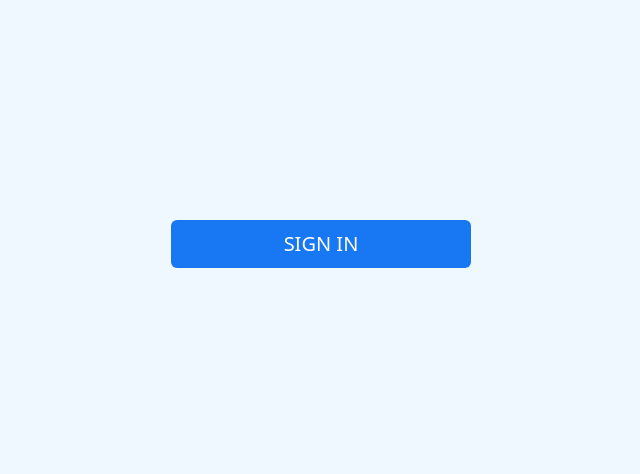
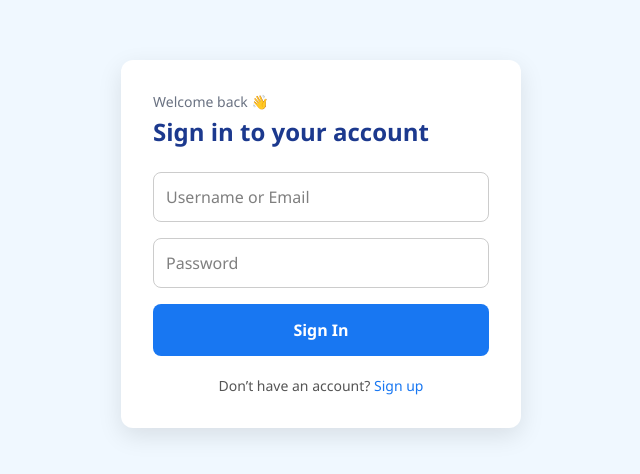
Before and after one commit to amanuel-gezahange/accounting-web-app, a Next.js app: page / in a window 1280 px wide. Shown: the part 156-630 px from the top of the page, without its empty margins (319-959 px from the left). Built offline with nearby package versions, Linux system fonts and the light colour scheme.

Commit message:
Made requested changes to Sign In and Sign Up forms

```diff
--- a/package.json
+++ b/package.json
@@ -15,7 +15,9 @@
   },
   "devDependencies": {
     "@tailwindcss/postcss": "^4",
-    "tailwindcss": "^4"
+    "autoprefixer": "^10.4.21",
+    "postcss": "^8.5.6",
+    "tailwindcss": "^4.1.11"
   },
   "description": "step 1 - should create a sign in and sign up page, must look kind of like this\r ![alt text](image.png) while disregarding \"sign In with google\"",
   "main": "index.js",
--- a/sign-in.html
+++ /dev/null
@@ -1,33 +0,0 @@
-<!DOCTYPE html>
-<html lang="en">
-<head>
-  <meta charset="UTF-8" />
-  <meta name="viewport" content="width=device-width, initial-scale=1.0" />
-  <title>Sign In</title>
-  <script src="https://cdn.tailwindcss.com"></script>
-</head>
-<body class="bg-gray-50 flex items-center justify-center min-h-screen">
-  <div class="bg-white shadow-md rounded-xl p-8 w-full max-w-md">
-    <h2 class="text-gray-600 mb-2">Please enter your details</h2>
-    <h1 class="text-2xl font-bold mb-6">Welcome back</h1>
-    <form>
-      <div class="mb-4">
-        <label class="block text-sm font-medium text-gray-700 mb-1">Email address</label>
-        <input type="email" class="w-full px-4 py-2 border rounded-lg focus:outline-none focus:ring-2 focus:ring-blue-500" required />
-      </div>
-      <div class="mb-4">
-        <label class="block text-sm font-medium text-gray-700 mb-1">Password</label>
-        <input type="password" class="w-full px-4 py-2 border rounded-lg focus:outline-none focus:ring-2 focus:ring-blue-500" required />
-      </div>
-      <div class="flex justify-end mb-6">
-        <a href="#" class="text-sm text-blue-600 hover:underline">Forgot password</a>
-      </div>
-      <button type="submit" class="w-full bg-blue-600 text-white py-2 rounded-lg hover:bg-blue-700 transition">Sign in</button>
-    </form>
-    <p class="text-center text-sm text-gray-600 mt-6">
-      Don't have an account?
-      <a href="sign-up.html" class="text-blue-600 hover:underline">Sign up</a>
-    </p>
-  </div>
-</body>
-</html>
--- a/sign-up.html
+++ /dev/null
@@ -1,34 +0,0 @@
-<!DOCTYPE html>
-<html lang="en">
-<head>
-  <meta charset="UTF-8" />
-  <meta name="viewport" content="width=device-width, initial-scale=1.0" />
-  <title>Sign Up</title>
-  <script src="https://cdn.tailwindcss.com"></script>
-</head>
-<body class="bg-gray-50 flex items-center justify-center min-h-screen">
-  <div class="bg-white shadow-md rounded-xl p-8 w-full max-w-md">
-    <h2 class="text-gray-600 mb-2">Let's get you started</h2>
-    <h1 class="text-2xl font-bold mb-6">Create an account</h1>
-    <form>
-      <div class="mb-4">
-        <label class="block text-sm font-medium text-gray-700 mb-1">Email address or username</label>
-        <input type="email" class="w-full px-4 py-2 border rounded-lg focus:outline-none focus:ring-2 focus:ring-blue-500" required />
-      </div>
-      <div class="mb-4">
-        <label class="block text-sm font-medium text-gray-700 mb-1">Password</label>
-        <input type="password" class="w-full px-4 py-2 border rounded-lg focus:outline-none focus:ring-2 focus:ring-blue-500" required />
-      </div>
-      <div class="mb-6">
-        <label class="block text-sm font-medium text-gray-700 mb-1">Confirm Password</label>
-        <input type="password" class="w-full px-4 py-2 border rounded-lg focus:outline-none focus:ring-2 focus:ring-blue-500" required />
-      </div>
-      <button type="submit" class="w-full bg-blue-600 text-white py-2 rounded-lg hover:bg-blue-700 transition">Sign up</button>
-    </form>
-    <p class="text-center text-sm text-gray-600 mt-6">
-      Already have an account?
-      <a href="sign-in.html" class="text-blue-600 hover:underline">Sign in</a>
-    </p>
-  </div>
-</body>
-</html>
--- a/src/app/home.css
+++ b/src/app/home.css
@@ -1,19 +1,73 @@
-.container {
+/* ========== Layout Container ========== */
+.homeContainer {
   background-color: aliceblue;
   display: flex;
   justify-content: center;
   align-items: center;
-  height: 100vh; /* Full screen height */
+  height: 100vh;
+  padding: 20px;
 }
 
-.signIn_container{
-    background-color: #1877f2;
-    border: none;
-    border-radius: 6px;
-    font-size: 20px;
-    line-height: 48px;
-    padding: 0 16px;
-    width: 300px;
-    color: #ffff;
-    font-family: inherit;
+/* ========== Shared Form Wrapper ========== */
+.signIn_Container {
+  background-color: white;
+  padding: 32px;
+  border-radius: 12px;
+  box-shadow: 0px 8px 24px rgba(0, 0, 0, 0.1);
+  width: 100%;
+  max-width: 400px;
+  font-family: 'Segoe UI', Tahoma, Geneva, Verdana, sans-serif;
 }
+
+/* ========== Reusable Input Styling ========== */
+.customInput {
+  display: block;
+  width: 100%;
+  padding: 12px;
+  margin-bottom: 16px;
+  border: 1px solid #ccc;
+  border-radius: 8px;
+  transition: border 0.3s ease;
+}
+
+.customInput:focus {
+  border-color: #1877f2;
+  outline: none;
+  box-shadow: 0 0 0 3px rgba(24, 119, 242, 0.2);
+}
+
+/* ========== Reusable Button Styling ========== */
+.signInButton {
+  background-color: #1877f2;
+  color: white;
+  border: none;
+  padding: 14px;
+  width: 100%;
+  border-radius: 8px;
+  font-weight: bold;
+  font-size: 16px;
+  cursor: pointer;
+}
+
+/* ========== Text & Link Styling ========== */
+.signIn_Container p {
+  text-align: center;
+  margin-top: 20px;
+  font-size: 14px;
+  color: #555;
+}
+
+.signIn_Container a,
+.signIn_Container button.bg-transparent {
+  color: #1877f2;
+  background: transparent;
+  border: none;
+  font-weight: 500;
+  cursor: pointer;
+  padding: 0;
+}
+
+.signIn_Container a:hover,
+.signIn_Container button.bg-transparent:hover {
+  text-decoration: underline;
+}
--- a/src/app/home.js
+++ b/src/app/home.js
@@ -1,13 +1,92 @@
-import "./home.css";
+'use client';
+import React, { useState } from 'react';
+import './home.css';
 
-// this should create the sign in and sign up page ui according to the read me file
+export default function Home() {
+  // Toggle between Sign In and Sign Up forms
+  const [isSignIn, setIsSignIn] = useState(true);
 
-function Home() {
   return (
-    <div className="container">
-      <button className="signIn_container">SIGN IN</button>
+    <div className="homeContainer bg-blue-50 min-h-screen flex items-center justify-center px-4">
+      <div className="signIn_Container shadow-lg rounded-xl w-full max-w-md font-sans">
+        {isSignIn ? (
+          // ===== Sign In Form =====
+          <>
+            <h2 className="text-sm text-gray-500 mb-1">Welcome back 👋</h2>
+            <h1 className="text-2xl font-bold text-blue-900 mb-6">Sign in to your account</h1>
+            <form>
+              <input
+                type="text"
+                placeholder="Username or Email"
+                className="customInput"
+              />
+              <input
+                type="password"
+                placeholder="Password"
+                className="customInput"
+              />
+              <button
+                type="submit"
+                className="signInButton transition-colors duration-300 hover:bg-blue-700"
+              >
+                Sign In
+              </button>
+            </form>
+            <p className="text-sm text-center mt-4 text-gray-600">
+              Don’t have an account?{' '}
+              <button
+                onClick={() => setIsSignIn(false)}
+                className="text-blue-600 font-medium hover:underline bg-transparent border-none"
+              >
+                Sign up
+              </button>
+            </p>
+          </>
+        ) : (
+          // ===== Sign Up Form =====
+          <>
+            <h2 className="text-sm text-gray-500 mb-1">Let’s get you started</h2>
+            <h1 className="text-2xl font-bold text-blue-900 mb-6">Create an account</h1>
+            <form>
+              <input
+                type="text"
+                placeholder="Username"
+                className="customInput"
+              />
+              <input
+                type="email"
+                placeholder="Email"
+                className="customInput"
+              />
+              <input
+                type="password"
+                placeholder="Password"
+                className="customInput"
+              />
+              <input
+                type="password"
+                placeholder="Confirm Password"
+                className="customInput"
+              />
+              <button
+                type="submit"
+                className="signInButton transition-colors duration-300 hover:bg-blue-700"
+              >
+                Sign Up
+              </button>
+            </form>
+            <p className="text-sm text-center mt-4 text-gray-600">
+              Already have an account?{' '}
+              <button
+                onClick={() => setIsSignIn(true)}
+                className="text-blue-600 font-medium hover:underline bg-transparent border-none"
+              >
+                Sign in
+              </button>
+            </p>
+          </>
+        )}
+      </div>
     </div>
   );
 }
-
-export default Home;
```
Also changed, not shown: 1 other file (tests, documents, lock files or other folders).
